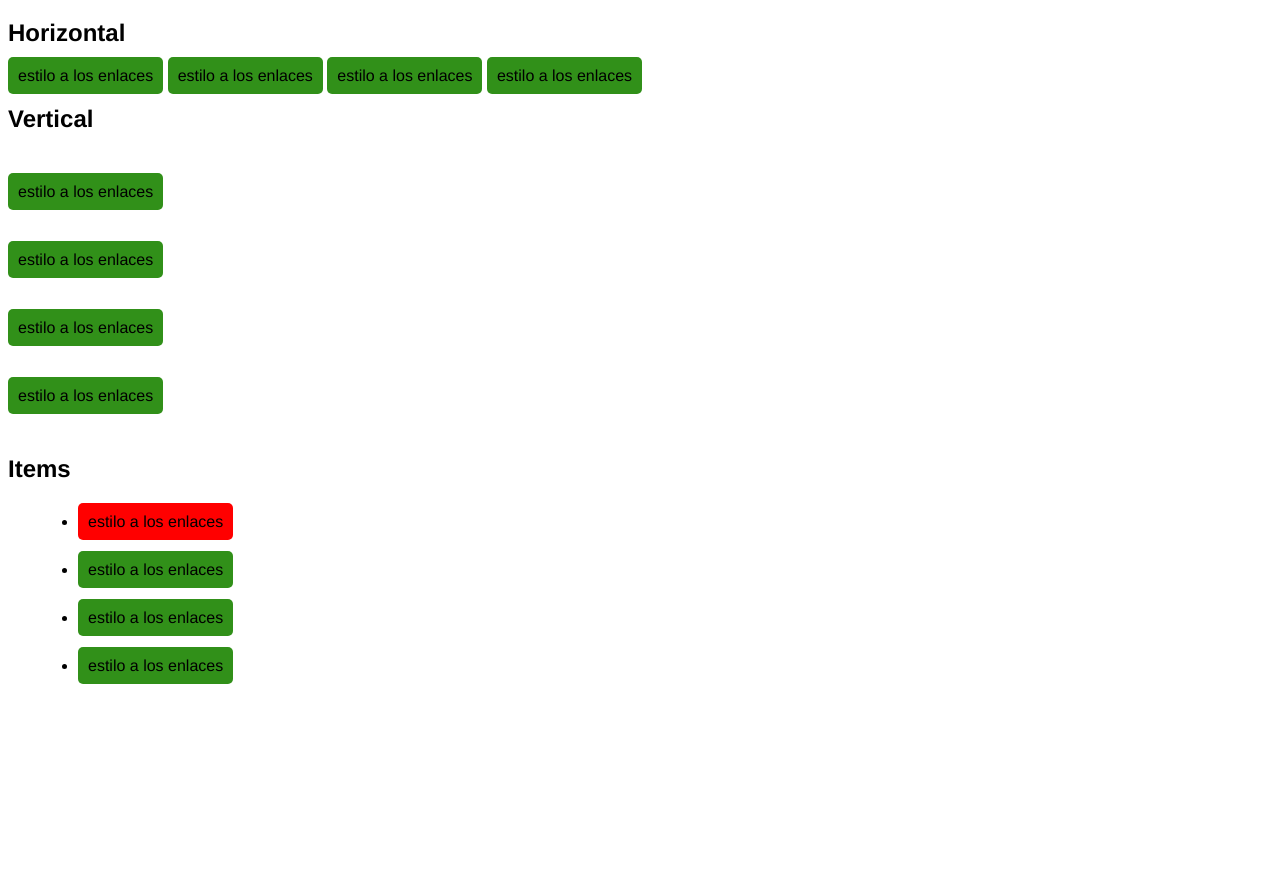
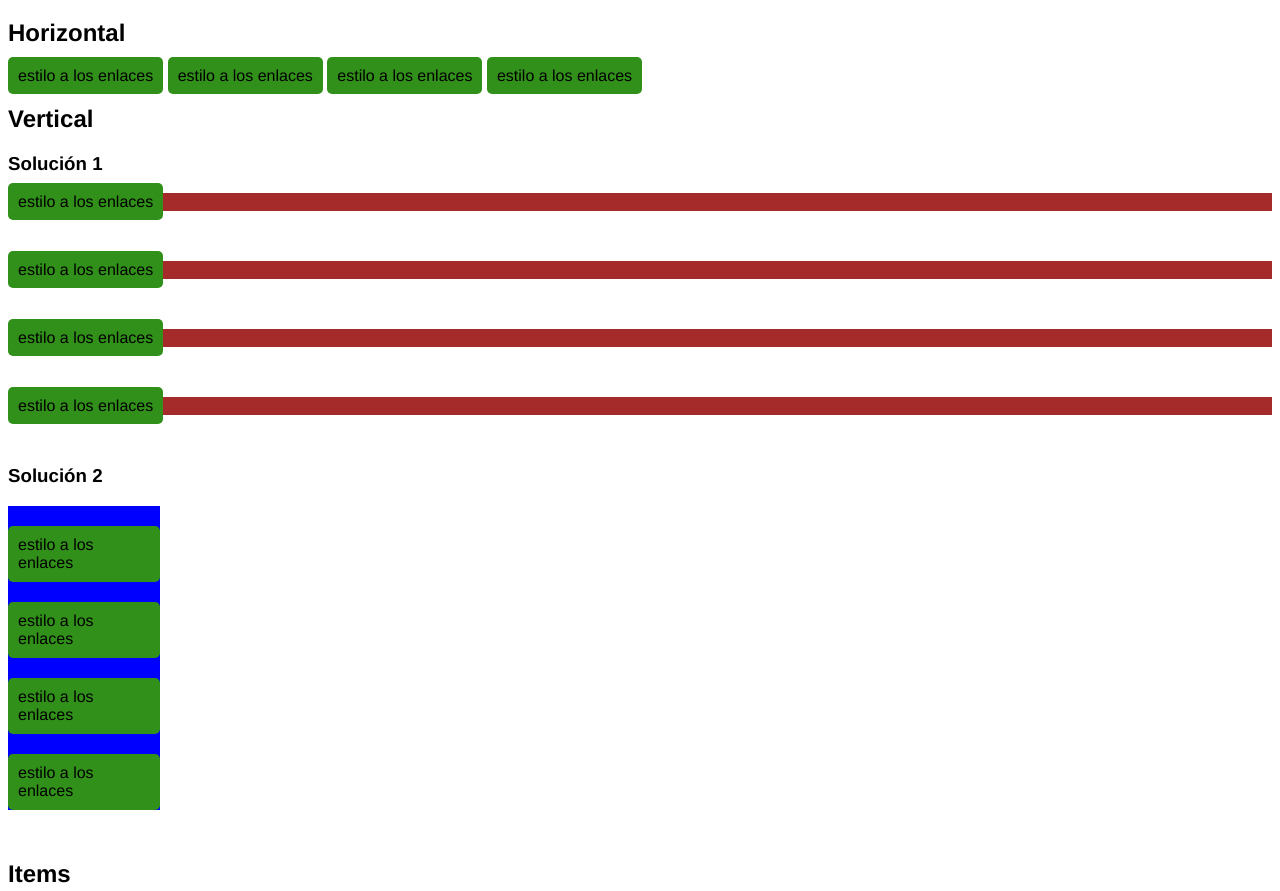
Before and after one commit to diegorus92/PruebasCursoDesarrolloWeb, a plain HTML site: page 11_sistema_de_botones/index.html in a window 1280 px wide. Shown: the part 61-952 px from the top of the page. Before the commit the page ends 800 px from the top, so only its background shows below. Drawn offline with Linux system fonts and the light colour scheme.

Commit message:
adding solution to problem

```diff
--- a/11_sistema_de_botones/index.html
+++ b/11_sistema_de_botones/index.html
@@ -14,17 +14,38 @@
     <a href="https://developer.mozilla.org/es/docs/Learn/CSS/Styling_text/Styling_links" target="_new">estilo a los enlaces</a>
     <a href="https://developer.mozilla.org/es/docs/Learn/CSS/Styling_text/Styling_links" target="_new">estilo a los enlaces</a>
     <a href="https://developer.mozilla.org/es/docs/Learn/CSS/Styling_text/Styling_links" target="_new">estilo a los enlaces</a>
+
 <h2>Vertical</h2>
 <!--¿Cómo darle margen bottom?-->
 <!--RESPUESTA:
-    margin collapse
-    https://www.joshwcomeau.com/css/rules-of-margin-collapse/
-    SOLUCION: agregar div a cada enlace, y aplicar el margen a los div
+        margin collapse: Esto es que los margenes verticales (top & bottom)
+        chocan entre sí, algo que no ocurre con los horizonales.
+    FUENTES:
+        https://www.joshwcomeau.com/css/rules-of-margin-collapse/
+        https://css-tricks.com/almanac/properties/m/margin/
+    SOLUCION 1:
+        agregar div a cada enlace, y aplicar el margen a los div.
+        Se conservan las etiquetas <br>
 -->
+<h3>Solución 1</h3>
 <div><a href="https://developer.mozilla.org/es/docs/Learn/CSS/Styling_text/Styling_links" target="_new">estilo a los enlaces</a> <br></div>
 <div><a href="https://developer.mozilla.org/es/docs/Learn/CSS/Styling_text/Styling_links" target="_new">estilo a los enlaces</a> <br></div>
 <div><a href="https://developer.mozilla.org/es/docs/Learn/CSS/Styling_text/Styling_links" target="_new">estilo a los enlaces</a> <br></div>
 <div><a href="https://developer.mozilla.org/es/docs/Learn/CSS/Styling_text/Styling_links" target="_new">estilo a los enlaces</a> <br></div>
+
+
+<!--
+    SOLUCION 2:
+        Eliminar las etiquetas <br>, encerrar en un <div> el conjunto de <a>
+        y usar flexbox para acomodar los mismos dentro del div
+-->
+<h3>Solución 2</h3>
+<div class="div-solucion-2">
+    <a class="margen-vertical" href="https://developer.mozilla.org/es/docs/Learn/CSS/Styling_text/Styling_links" target="_new">estilo a los enlaces</a>
+    <a class="margen-vertical" href="https://developer.mozilla.org/es/docs/Learn/CSS/Styling_text/Styling_links" target="_new">estilo a los enlaces</a>
+    <a class="margen-vertical" href="https://developer.mozilla.org/es/docs/Learn/CSS/Styling_text/Styling_links" target="_new">estilo a los enlaces</a>
+    <a class="margen-vertical" href="https://developer.mozilla.org/es/docs/Learn/CSS/Styling_text/Styling_links" target="_new">estilo a los enlaces</a>
+</div>
 
 <h2>Items</h2>
 <ul>
--- a/11_sistema_de_botones/style.css
+++ b/11_sistema_de_botones/style.css
@@ -50,7 +50,25 @@ a:active {}
     }
 }
 
+/*Las propiedades background-color solo son para ver y resaltar el espacio nada mas.*/
 div{
-    margin-top: 50px;
+    background-color: brown;
     margin-bottom: 50px;
 }
+
+/*uso una clase en este caso para separar las soluciones*/
+.div-solucion-2{
+    display:flex;
+    background-color: blue;
+    flex-direction: column;
+    width: 12%;
+}
+
+.margen-vertical{
+    margin-top: 20px;
+
+}
+
+article{
+    display:flex;
+}
```
